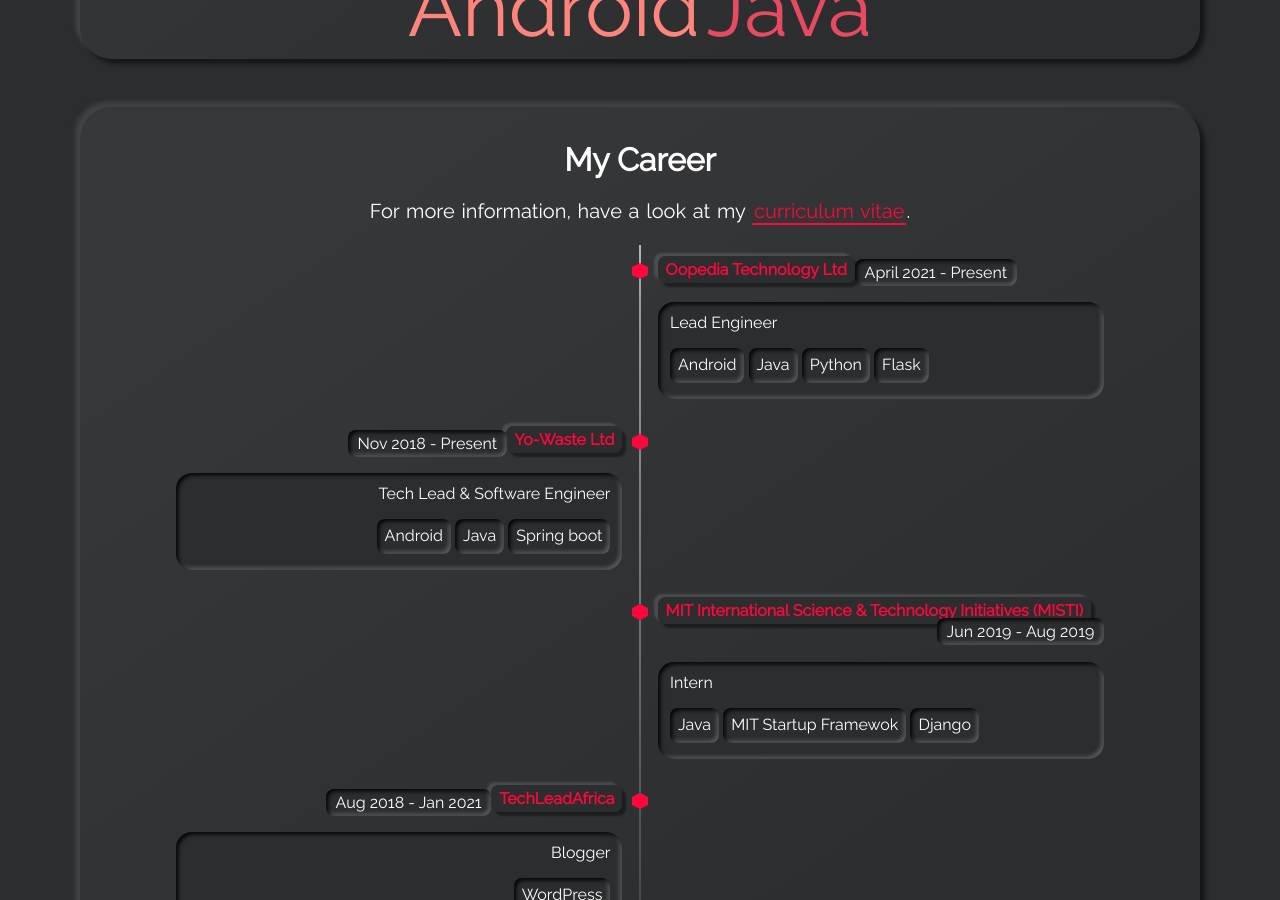
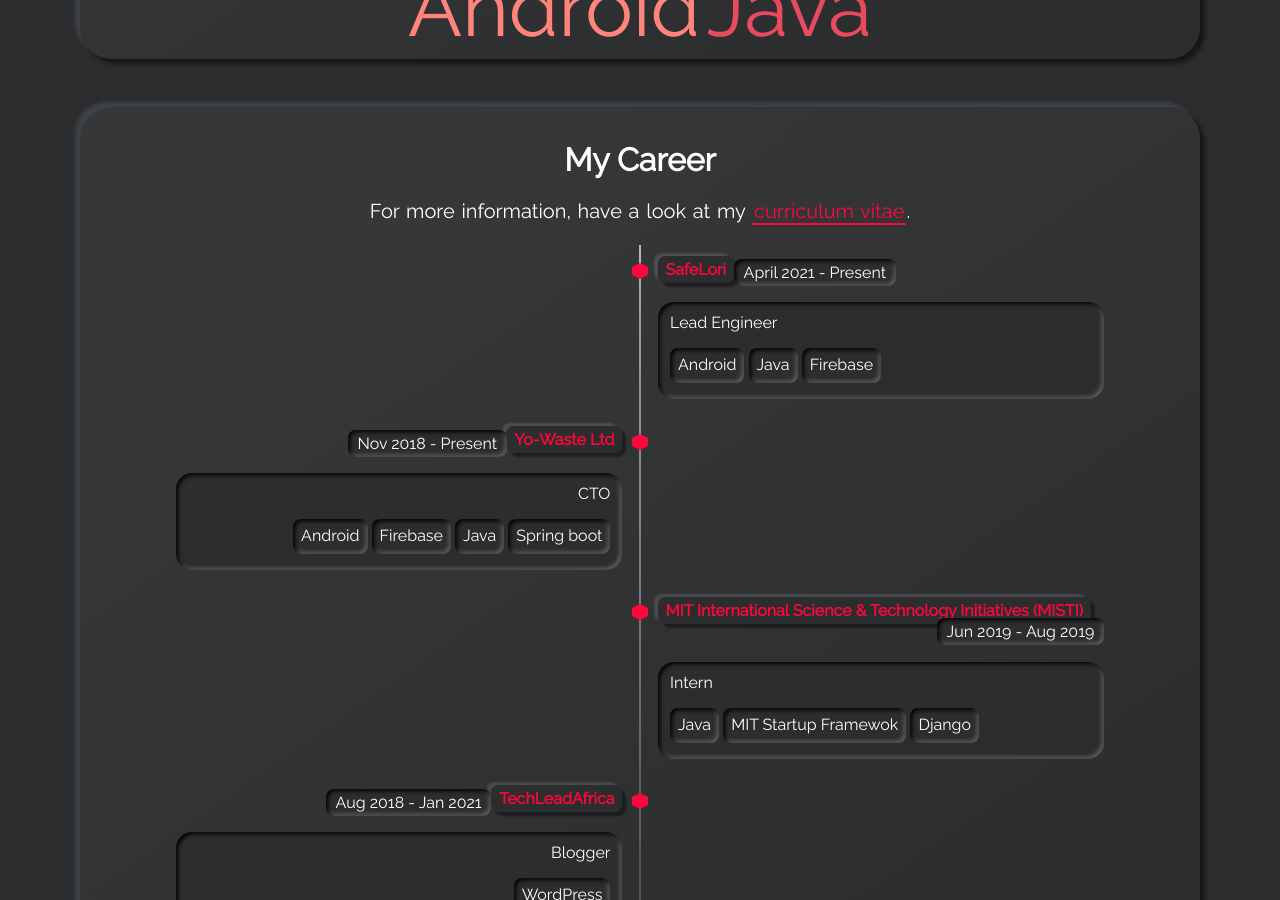
Before and after one commit to giddy-mpungu/giddy-mpungu.github.io, a Jekyll site: the page built from index.html, in a window 1280 px wide and 900 px high, scrolled down 1894 px. Built offline with Jekyll 4.4.1, drawn with Linux system fonts in a browser that asks for light colours; some of the changed text lies outside the part shown.

Commit message:
Update timeline.yml

```diff
--- a/_data/timeline.yml
+++ b/_data/timeline.yml
@@ -17,23 +17,23 @@
 #     - tag: Rails
 #   timeline-side: right
 
-- title: Oopedia Technology Ltd
+- title: SafeLori
   title-url: https://safelori.com/
   date: April 2021 - Present
   subtitle: Lead Engineer
   tags:
     - tag: Android
     - tag: Java
-    - tag: Python
-    - tag: Flask
+    - tag: Firebase
   timeline-side: right
 
 - title: Yo-Waste Ltd
   title-url: https://yowasteapp.com/
   date: Nov 2018 - Present
-  subtitle: Tech Lead & Software Engineer
+  subtitle: CTO
   tags:
     - tag: Android
+    - tag: Firebase
     - tag: Java
     - tag: Spring boot
   timeline-side: left
@@ -60,4 +60,8 @@
   title-url: https://www.mak.ac.ug/
   date: Aug 2017 - May 2021
   subtitle: B.Sc. Computer Science
+  tags:
+    - tag: Data Structures & Algorithms
+    - tag: Object Oriented Programming
+    - tag: Computer Security
   timeline-side: right
```
